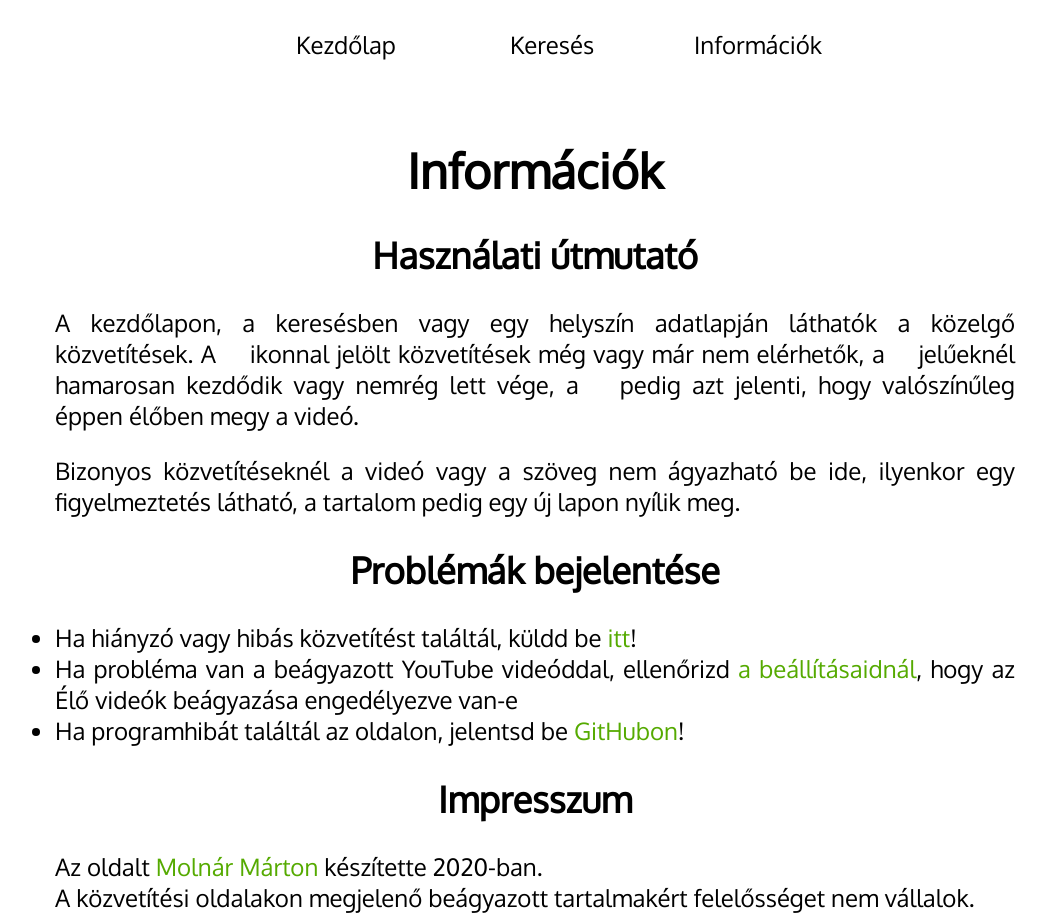
After one commit to molnarm/liturgia.tv, a Django app: page /info/ in a window 1280 px wide. The commit adds this page. Shown: the whole page, without its empty margins (105-1151 px from the left). Run offline with Django 3.2, Linux system fonts and the light colour scheme; parts of the project's set-up code (start-up, migrations or seed data) failed here and were passed over.

Commit message:
információs oldal, színek

```diff
--- a/zsolozsma/static/zsolozsma/style.css
+++ b/zsolozsma/static/zsolozsma/style.css
@@ -31,6 +31,12 @@ nav span {
     top: 90px; /* nav */
     bottom: 0;
     width: 100%;
+}
+
+.info {
+    max-width: 960px;
+    margin: 50px auto;
+    padding: 0 20px;
 }
 
 .schedule {
@@ -112,22 +118,30 @@ a {
     padding: 3px;
 }
 
+.material-icons.small {
+    font-size: 24px;
+    padding: 0;
+    vertical-align: middle;
+}
+
+.info ul,
+.info p {
+    text-align: justify;
+}
+
 /* COLOURS */
 
-a:hover {
-    color: #66cc00;
+a:hover,
+.info a {
+    color: #55aa01;
 }
 
-.info {
+.message.info {
     color: #3434ff;
 }
 
-.warning {
+.message.warning {
     color: #ff6600;
-}
-
-.material-icons.disabled {
-    color: #ffffff4d;
 }
 
 .material-icons.live {
@@ -143,3 +157,21 @@ body {
 a {
     color: white;
 }
+
+.material-icons.disabled {
+    color: #ffffff4d;
+}
+
+/* fehér */
+body {
+    background-color: white;
+    color: black;
+}
+
+a {
+    color: black;
+}
+
+.material-icons.disabled {
+    color: #00000042;
+}
--- /dev/null
+++ b/zsolozsma/templates/zsolozsma/info.html
@@ -0,0 +1,21 @@
+{% extends "zsolozsma/layout.html" %}
+{% block title %}Információ{% endblock %}
+{% block content %}
+<div class="info">
+    <h1>Információk</h1>
+
+    <h2>Használati útmutató</h2>
+    <p>A kezdőlapon, a keresésben vagy egy helyszín adatlapján láthatók a közelgő közvetítések. A <span class="material-icons disabled small">&#xe63a;</span> ikonnal jelölt közvetítések még vagy már nem elérhetők, a <span class="material-icons small">&#xe63a;</span> jelűeknél hamarosan kezdődik vagy nemrég lett vége, a <span class="material-icons live small">&#xe63a;</span> pedig azt jelenti, hogy valószínűleg éppen élőben megy a videó.</p>
+    <p>Bizonyos közvetítéseknél a videó vagy a szöveg nem ágyazható be ide, ilyenkor egy figyelmeztetés látható, a tartalom pedig egy új lapon nyílik meg.</p>
+
+    <h2>Problémák bejelentése</h2>
+    <ul>
+        <li>Ha hiányzó vagy hibás közvetítést találtál, küldd be <a href="#">itt</a>!</li>
+        <li>Ha probléma van a beágyazott YouTube videóddal, ellenőrizd <a href="https://www.youtube.com/features">a beállításaidnál</a>, hogy az Élő videók beágyazása engedélyezve van-e</li>
+        <li>Ha programhibát találtál az oldalon, jelentsd be <a href="https://github.com/molnarm/zsolozsma/issues">GitHubon</a>!</li>
+    </ul>
+
+    <h2>Impresszum</h2>
+    <p>Az oldalt <a href="mailto:molnar.marton+zsolozsma@gmail.com">Molnár Márton</a> készítette 2020-ban.<br />A közvetítési oldalakon megjelenő beágyazott tartalmakért felelősséget nem vállalok.</p>
+</div>
+{% endblock %}
--- a/zsolozsma/views.py
+++ b/zsolozsma/views.py
@@ -17,7 +17,7 @@ def search(request):
 
 
 def info(request):
-    raise Http404("Info does not exist")
+    return render(request, 'zsolozsma/info.html')
 
 
 def location(request, location, date=None, event=None):
```
